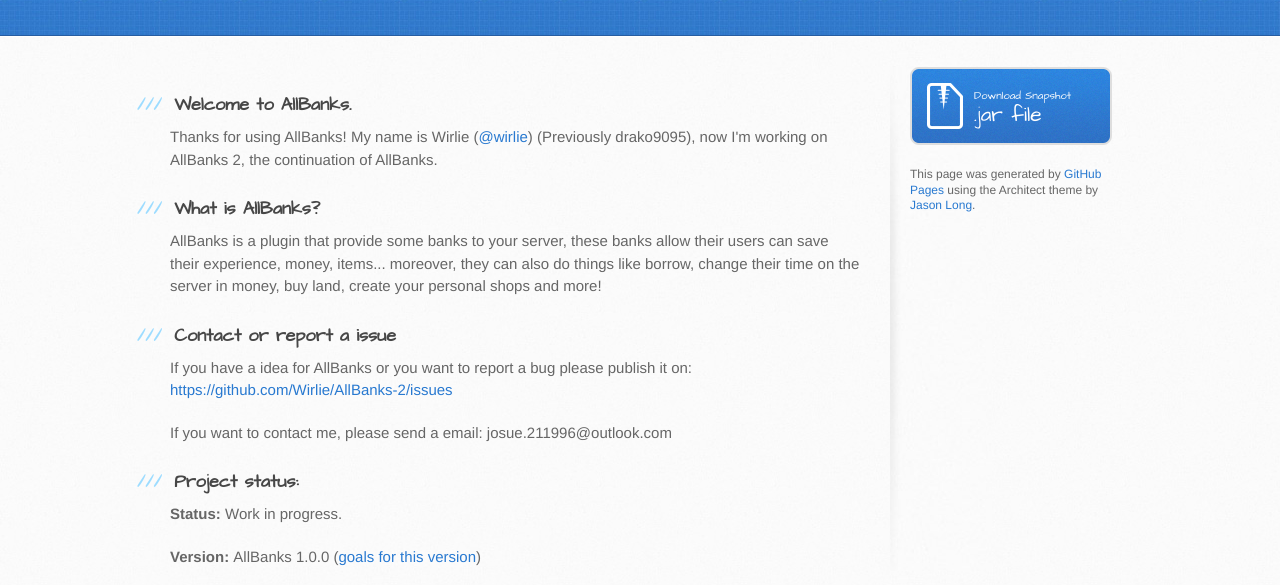
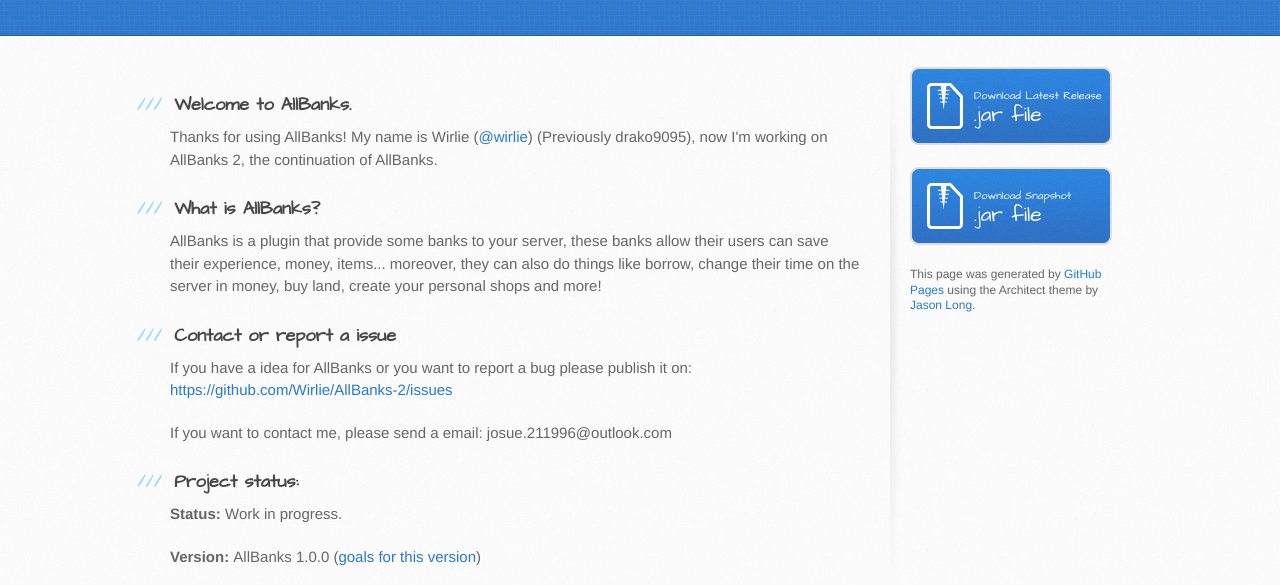
Before and after one commit to Wirlie/AllBanks-2, a plain HTML site: page index.html in a window 1280 px wide. Shown: the part 165-750 px from the top of the page. Drawn offline with Linux system fonts and the light colour scheme; grey boxes are pictures that could not be loaded.

Commit message:
Update index.html

```diff
--- a/index.html
+++ b/index.html
@@ -61,7 +61,12 @@
         </section>
 
         <aside id="sidebar">
-          <a href="https://ci.appveyor.com/project/Wirlie/allbanks-2/branch/master/artifacts" class="button">
+          <a href="" onclick="alert('Not yet available...'); return false;" class="button" target="_blank">
+            <small>Download Latest Release</small>
+            .jar file
+          </a>
+
+          <a href="https://ci.appveyor.com/project/Wirlie/allbanks-2/branch/master/artifacts" class="button" target="_blank">
             <small>Download Snapshot</small>
             .jar file
           </a>
```
